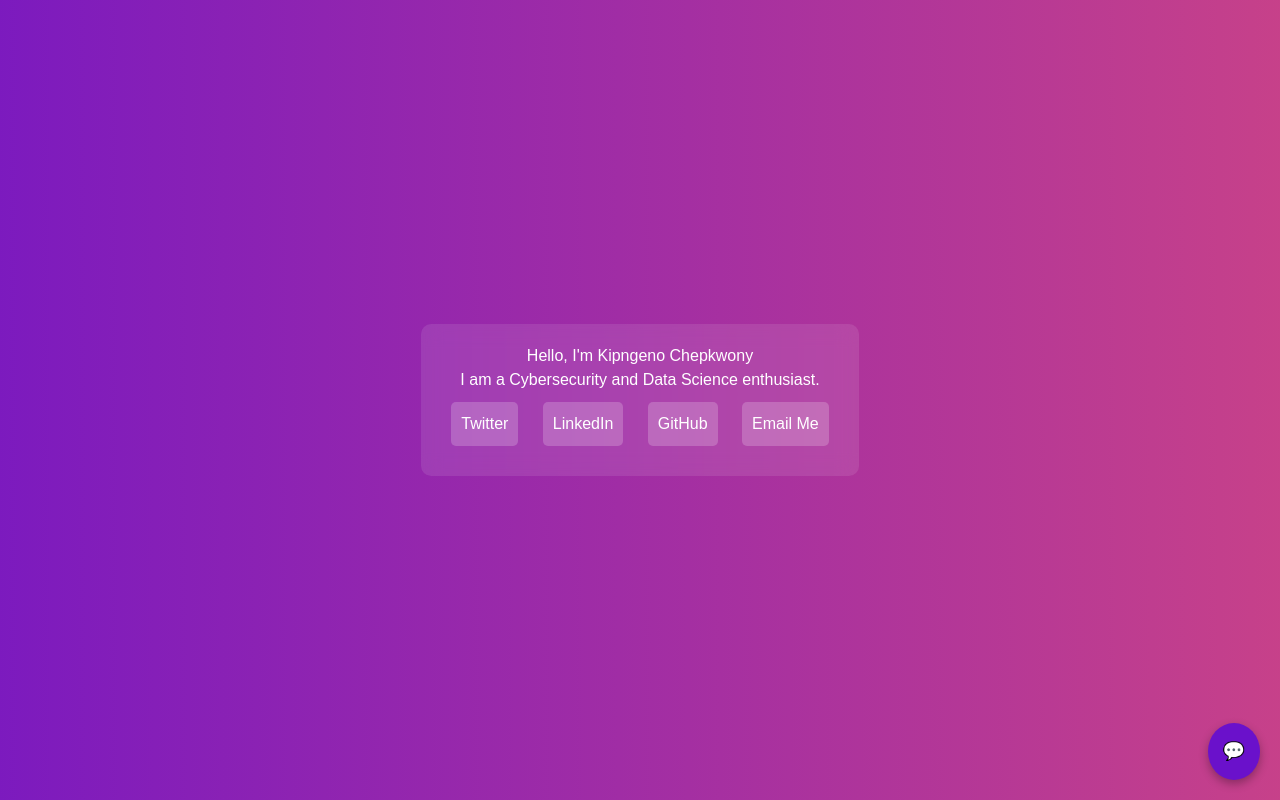
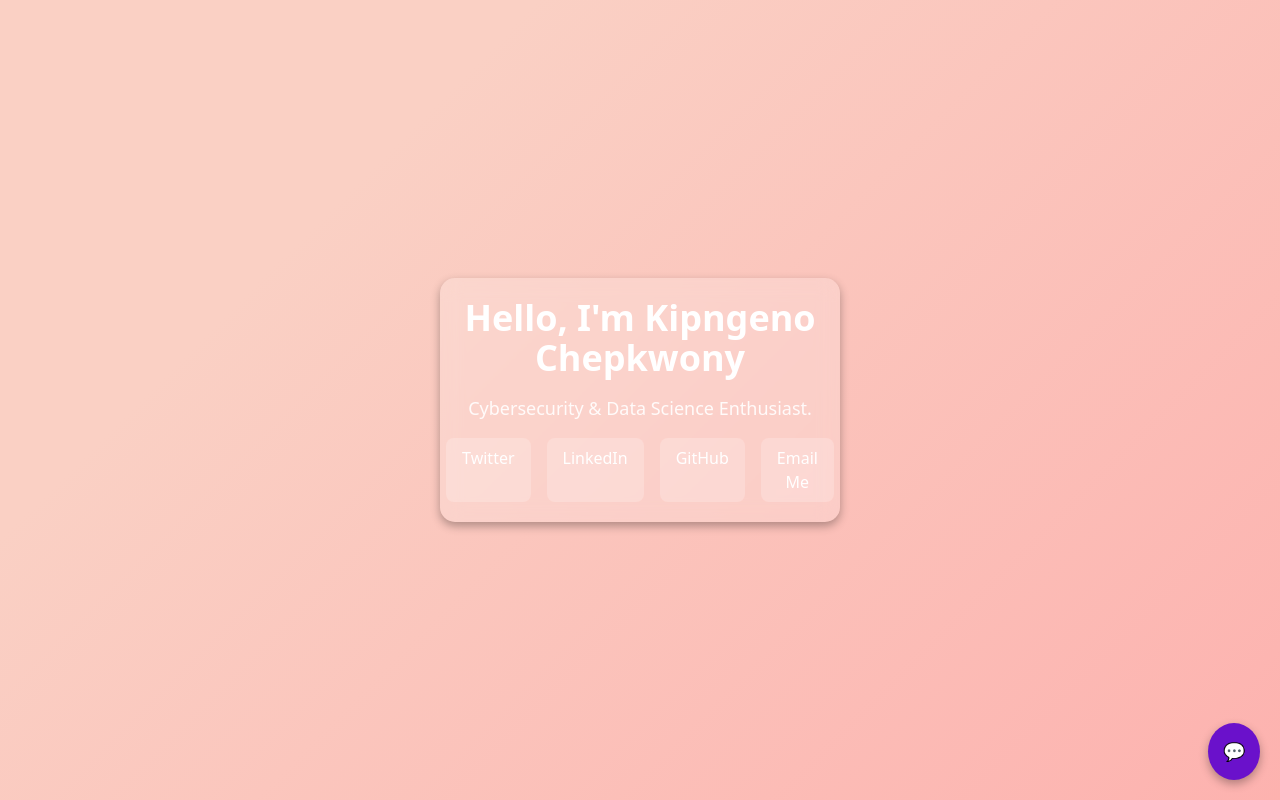
Before and after one commit to Kipngenocodes/Flask, a Flask app: page / in a window 1280 px wide. Run offline with Flask 3, Linux system fonts and the light colour scheme; some libraries are stand-ins or nearby versions.

Commit message:
working on better changes

```diff
--- a/app.py
+++ b/app.py
@@ -1,6 +1,9 @@
+import os
 from flask import Flask, render_template, request, jsonify
+from flask_cors import CORS
 
 app = Flask(__name__)
+CORS(app)  # Allows frontend to send requests
 
 @app.route("/")
 def index():
@@ -17,9 +20,12 @@ def telegram_webhook():
         return jsonify({"error": "Invalid request"}), 400
 
     user_message = data["message"]
+
+    # Simulating a bot response - Replace this with Telegram API if needed
     bot_response = f"You said: {user_message}"
 
     return jsonify({"message": bot_response})
 
 if __name__ == "__main__":
-    app.run(debug=True)
+    port = int(os.environ.get("PORT", 5000))  # Render uses dynamic ports
+    app.run(host="0.0.0.0", port=port, debug=True)
--- a/templates/index.html
+++ b/templates/index.html
@@ -3,31 +3,76 @@
 <head>
     <meta charset="UTF-8">
     <meta name="viewport" content="width=device-width, initial-scale=1.0">
-    <title>Kipcodes - Profile</title>
+    <title>Welcome to Kipcode</title>
     <script src="https://cdn.tailwindcss.com"></script>
-    <link rel="stylesheet" href="{{ url_for('static', filename='styles.css') }}">
+    <style>
+        /* Animated Background */
+        body {
+            background: linear-gradient(-45deg, #ff9a9e, #fad0c4, #fad0c4, #ffdde1);
+            background-size: 400% 400%;
+            animation: gradientBG 15s ease infinite;
+            display: flex;
+            flex-direction: column;
+            justify-content: center;
+            align-items: center;
+            height: 100vh;
+            text-align: center;
+        }
+
+        @keyframes gradientBG {
+            0% { background-position: 0% 50%; }
+            50% { background-position: 100% 50%; }
+            100% { background-position: 0% 50%; }
+        }
+
+        /* Profile Styling */
+        .profile-card {
+            background: rgba(255, 255, 255, 0.2);
+            backdrop-filter: blur(10px);
+            padding: 20px;
+            border-radius: 15px;
+            box-shadow: 0px 4px 10px rgba(0, 0, 0, 0.3);
+            color: white;
+            max-width: 400px;
+        }
+
+        /* Floating Chatbot Button */
+        .chat-toggle-btn {
+            position: fixed;
+            bottom: 20px;
+            right: 20px;
+            background: #6a11cb;
+            color: white;
+            padding: 15px;
+            border-radius: 50%;
+            cursor: pointer;
+            font-size: 18px;
+            box-shadow: 0px 4px 10px rgba(0, 0, 0, 0.3);
+            transition: transform 0.2s ease-in-out;
+        }
+
+        .chat-toggle-btn:hover {
+            transform: scale(1.1);
+        }
+    </style>
 </head>
 <body>
 
-    <!-- Animated Background -->
-    <div class="background-waves"></div>
+    <div class="profile-card">
+        <h1 class="text-4xl font-bold mb-4">Hello, I'm Kipngeno Chepkwony</h1>
+        <p class="text-lg opacity-90 mb-4">Cybersecurity & Data Science Enthusiast.</p>
 
-    <!-- Profile Container -->
-    <div class="profile-card" id="profile-card">
-        <h1>Hello, I'm Kipngeno Chepkwony</h1>
-        <p>I am a Cybersecurity and Data Science enthusiast.</p>
-
-        <!-- Social Media Links -->
-        <div class="social-links">
-            <a href="https://twitter.com/akcempire" target="_blank">Twitter</a>
-            <a href="https://www.linkedin.com/in/your_linkedin" target="_blank">LinkedIn</a>
-            <a href="https://github.com/kipngenocodes" target="_blank">GitHub</a>
-            <a href="mailto:kipngenocodes@gmail.com">Email Me</a>
+        <!-- Social Links -->
+        <div class="flex justify-center space-x-4">
+            <a href="https://twitter.com/akcempire" class="bg-white/20 hover:bg-white/30 text-white px-4 py-2 rounded-lg transition-all">Twitter</a>
+            <a href="https://www.linkedin.com/in/your_linkedin" class="bg-white/20 hover:bg-white/30 text-white px-4 py-2 rounded-lg transition-all">LinkedIn</a>
+            <a href="https://github.com/kipngenocodes" class="bg-white/20 hover:bg-white/30 text-white px-4 py-2 rounded-lg transition-all">GitHub</a>
+            <a href="mailto:kipngenocodes@gmail.com" class="bg-white/20 hover:bg-white/30 text-white px-4 py-2 rounded-lg transition-all">Email Me</a>
         </div>
     </div>
 
-    <!-- Chat Toggle Button -->
-    <a href="/chatbot" class="chat-toggle-btn">💬</a>
+    <!-- Chatbot Button -->
+    <div class="chat-toggle-btn" onclick="window.location.href='/chatbot'">💬</div>
 
 </body>
 </html>
```
